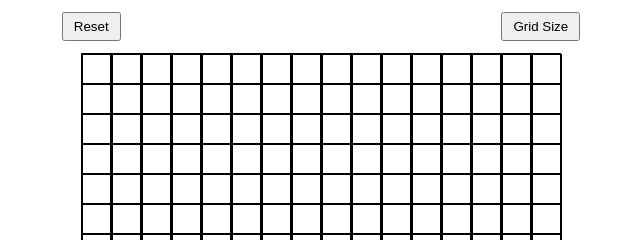
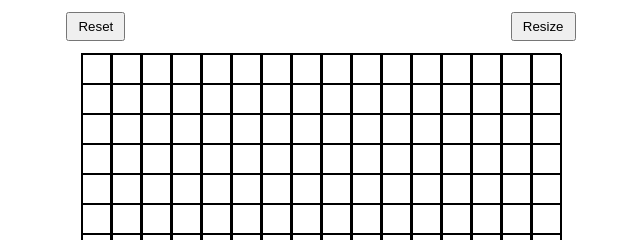
Before and after one commit to thebluegirl/odin_etch-a-sketch, a plain HTML site: page index.html in a window 1280 px wide. Shown: the top 240 px of the page, 319-959 px from the left. Drawn offline with Linux system fonts and the light colour scheme.

Commit message:
Rename resize button

```diff
--- a/index.html
+++ b/index.html
@@ -10,7 +10,7 @@
 <body>
     <div class="buttons" id="buttons">
         <button id="reset-grid">Reset</button>
-        <button id="grid-size-button">Grid Size</button>
+        <button id="grid-size-button">Resize</button>
     </div>
     <div id="container">
 
```
